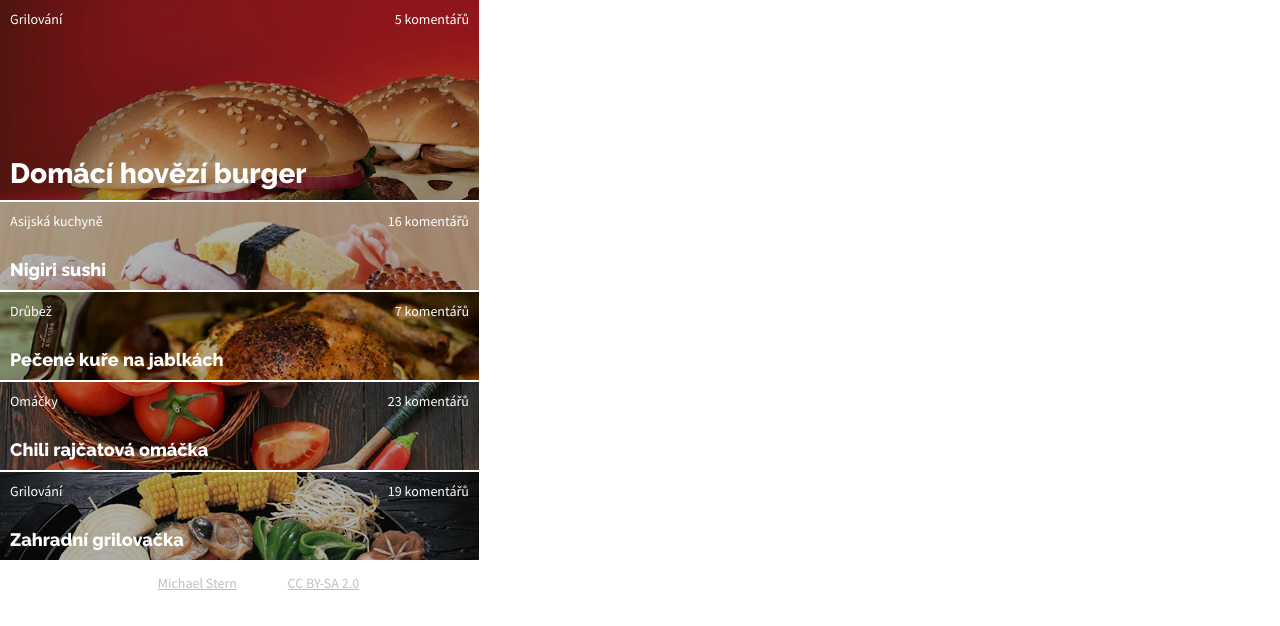
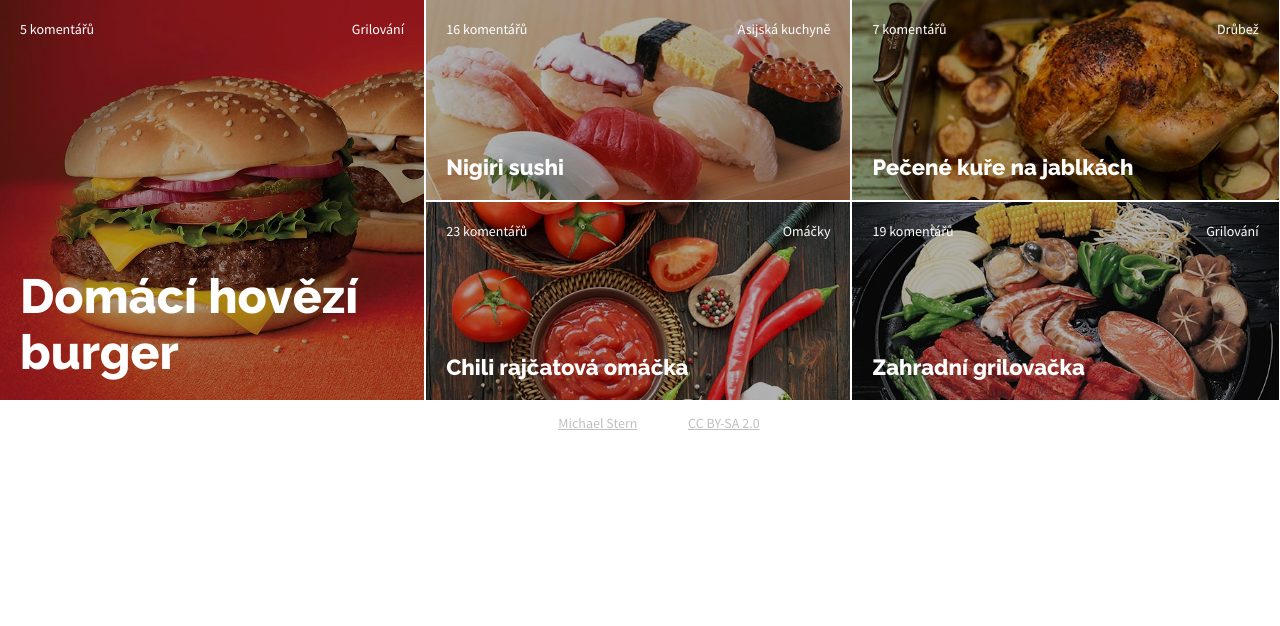
Before and after one commit to Digitalni-akademie-Web-Jaro-2020-Praha/ukol-recepty-magdacislerova, a plain HTML site: page Masova-varianta/index-level2-tezsi.html in a window 1280 px wide. Drawn offline with Linux system fonts and the light colour scheme.

Commit message:
Responzivita a opravy

```diff
--- a/Masova-varianta/index-level2-tezsi.html
+++ b/Masova-varianta/index-level2-tezsi.html
@@ -12,44 +12,50 @@
     <link rel="stylesheet" type="text/css" href="style.css" />
   </head>
   <body>
+    <main>
     <!-- hlavni recept -->
-    <div class="recept" id="hlavnirecept">
-      <p class="vlevo">Grilování</p>
-      <p class="vpravo">5 komentářů</p>
+    <div class="hlavni_recept">
+      <p class="zarazeni">Grilování</p>
+      <p class="komentare">5 komentářů</p>
       <h1>Domácí hovězí burger</h1>
     </div>
 
+    <div class = "male_recepty">
     <div class="sloupec">
       <!-- maly recept 2 -->
       <div class="recept" id="recept2">
-        <p class="vlevo">Asijská kuchyně</p>
-        <p class="vpravo">16 komentářů</p>
-        <h2>Nigiri sushi</h1>
+        <p class="zarazeni">Asijská kuchyně</p>
+        <p class="komentare">16 komentářů</p>
+        <h1>Nigiri sushi</h1>
       </div>
 
       <!-- maly recept 3 -->
       <div class="recept" id="recept3">
-        <p class="vlevo">Drůbež</p>
-        <p class="vpravo">7 komentářů</p>
-        <h2>Pečené kuře na jablkách</h1>
+        <p class="zarazeni">Drůbež</p>
+        <p class="komentare">7 komentářů</p>
+        <h1>Pečené kuře na jablkách</h1>
       </div>
     </div>
 
-    <div class="sloupec">
+
       <!-- maly recept 4 -->
+      <div class = "sloupec">
       <div class="recept" id="recept4">
-        <p class="vlevo">Omáčky</p>
-        <p class="vpravo">23 komentářů</p>
-        <h2>Chili rajčatová omáčka</h1>
+        <p class="zarazeni">Omáčky</p>
+        <p class="komentare">23 komentářů</p>
+        <h1>Chili rajčatová omáčka</h1>
       </div>
 
       <!-- maly recept 5 -->
       <div class="recept" id="recept5">
-        <p class="vlevo">Grilování</p>
-        <p class="vpravo">19 komentářů</p>
-        <h2>Zahradní grilovačka</h1>
+        <p class="zarazeni">Grilování</p>
+        <p class="komentare">19 komentářů</p>
+        <h1>Zahradní grilovačka</h1>
       </div>
-    </div>
+
+</div>
+</div>
+</main>
 
     <div class="paticka">
       <p>
--- a/Masova-varianta/style.css
+++ b/Masova-varianta/style.css
@@ -25,7 +25,6 @@ notebook/pc:
 body {
   margin: 0;
   font-family: "Source Sans Pro", sans-serif;
-  max-width: 479px;
 }
 
 .paticka {
@@ -54,7 +53,7 @@ h1 {
   margin: 0;
 }
 
-h2 {
+.recept h1 {
   font-family: "Raleway";
   color: white;
   font-size: 18px;
@@ -72,17 +71,17 @@ p {
   color: white;
 }
 
-.vpravo {
+.zarazeni {
   float: right;
   margin: 0;
 }
 
-.vlevo {
+.komentare {
   float: left;
   margin: 0;
 }
 
-#hlavnirecept {
+.hlavni_recept {
   background-image: linear-gradient(rgba(0, 0, 0, 0.3), rgba(0, 0, 0, 0.3)),
     url(images/burger.jpg);
   background-repeat: no-repeat;
@@ -129,3 +128,88 @@ p {
   padding: 10px;
   position: relative;
 }
+
+/*tablety*/
+
+@media (min-width: 480px) {
+
+h1 {
+    font-size: 36px;
+    bottom: 20px;
+    left: 20px;
+}
+
+.recept h1 {
+    font-size: 22px;
+    bottom: 20px;
+    left: 20px;
+
+}
+.main {
+    display: flex;
+}
+
+.hlavni_recept {
+    min-height: 250px;
+    padding: 20px;
+}
+
+.sloupec {
+    display: flex;
+}
+
+.recept {
+    width: 50%;
+    min-height: 150px;
+    padding: 20px;
+}
+
+#recept2,
+#recept4 {
+    border-right: 2px solid white;
+}
+}
+
+@media (min-width: 860px) {
+
+h1 {
+       font-size: 48px;
+   }
+
+   .recepty h1 {
+       font-size: 28px;
+   }
+
+   .hlavni_recept {
+       min-height: 400px;
+       width: 33.3%;
+       border-right: 2px solid white;
+   }
+
+   .recept {
+       min-height: 200px;
+   }
+
+   main {
+       display: flex;
+       flex-wrap: wrap;
+   }
+
+   .male_recepty {
+       width: 66.6%;
+   }
+
+   .sloupec {
+       display: flex;
+   }
+
+   .recept {
+       width: 50%;
+   }
+
+   #recept2,
+   #recept3 {
+       border-top: none;
+   }
+
+   }
```
